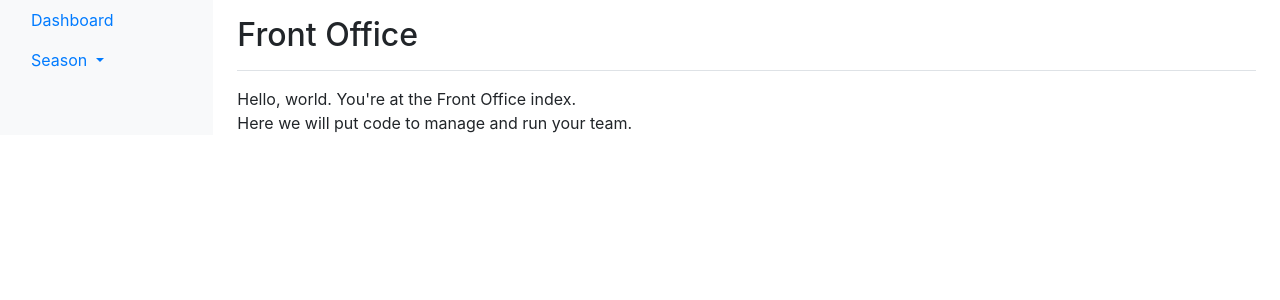
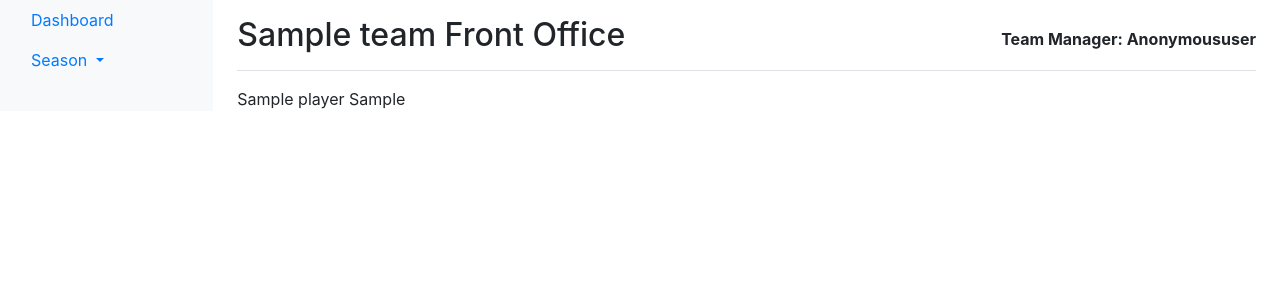
Before and after one commit to ChadShoeby/baseballBot, a Django app: template baseballBot/frontoffice/templates/frontoffice/index.html in a window 1280 px wide. Shown: the part 40-340 px from the top of the page. Run offline with Django 3.2, Linux system fonts and the light colour scheme; the template is opened without the code that fills it: most values are stand-ins (such as "Sample title", 1, 10 or a date in 2020); some libraries are stand-ins or nearby versions.

Commit message:
updated frontoffice index view with data updated Team and User relation

```diff
--- a/baseballBot/frontoffice/models/PlayerUser.py
+++ b/baseballBot/frontoffice/models/PlayerUser.py
@@ -1,12 +1,7 @@
 from django.db import models
 from django.utils import timezone
-from frontoffice.models import Team
 from django.contrib.auth.models import User
 
 class PlayerUser(User):
-#    team = models.ForeignKey(
-#    	Team,
-#   	on_delete=models.CASCADE
-#  	)
     class Meta:
     	proxy = True
--- a/baseballBot/frontoffice/models/__init__.py
+++ b/baseballBot/frontoffice/models/__init__.py
@@ -1,7 +1,7 @@
+from frontoffice.models.PlayerUser import *
 from frontoffice.models.ScoringCriteria import *
 from frontoffice.models.Team import *
 from frontoffice.models.Player import *
 from frontoffice.models.TeamRecord import *
 from frontoffice.models.PlayerRecord import *
-from frontoffice.models.PlayerUser import *
 from frontoffice.models.YahooSettings import *
--- a/baseballBot/frontoffice/templates/frontoffice/index.html
+++ b/baseballBot/frontoffice/templates/frontoffice/index.html
@@ -1,8 +1,14 @@
 {% extends "../base.html" %}
 
-{% block title %}Front Office{% endblock %}
-{% block dashboardTitle %}Front Office{% endblock %}
+{% block title %}{{ team }} Front Office{% endblock %}
+{% block dashboardTitle %}{{ team }} Front Office{% endblock %}
+{% block managerTitle %}Team Manager: {{ request.user|title }}{% endblock %}
 
 {% block dashboardBody %}
-Hello, world. You're at the Front Office index.<br>Here we will put code to manage and run your team.
+    <div>
+        {% for player in players %}
+            {{ player.player_name }} {{ player.getPosAbbr }}<br>
+        {% endfor %}
+    </div>
+
 {% endblock %}
--- a/baseballBot/templates/base.html
+++ b/baseballBot/templates/base.html
@@ -18,7 +18,7 @@
 
     <link href="{% static "baseballBot/css/base.css" %}" rel="stylesheet">
 
-    <title>{% block title %}{% endblock %}</title>
+    <title>{% block title %}Baseball Bot{% endblock %}</title>
     {% block extra_css %}{% endblock %}
 </head>
 {% endblock %}
@@ -54,11 +54,13 @@
                 <main role="main" class="col-md-9 ml-sm-auto col-lg-10 pt-3 px-4">
                     <div class="d-flex justify-content-between flex-wrap flex-md-nowrap align-items-center pb-2 mb-3 border-bottom">
                         <h1 class="h2">{% block dashboardTitle %}{% endblock %}</h1>
+                        <div class="font-weight-bold">{% block managerTitle %}{% endblock %}</div>
                     </div>
+
                 {% block dashboardBody %}{% endblock %}
                 </main>
             </div>
-            </div>
+        </div>
     {% endblock %}
 
     {% block foot %}
```
Also changed, not shown: baseballBot/frontoffice/models/Player.py (+16 -0 lines), baseballBot/frontoffice/models/Team.py (+12 -3 lines), baseballBot/frontoffice/views.py (+8 -1 lines), baseballBot/frontoffice/migrations/0005_team_user.py (added), baseballBot/frontoffice/models/TeamRecord.py (line endings or trailing spaces).
